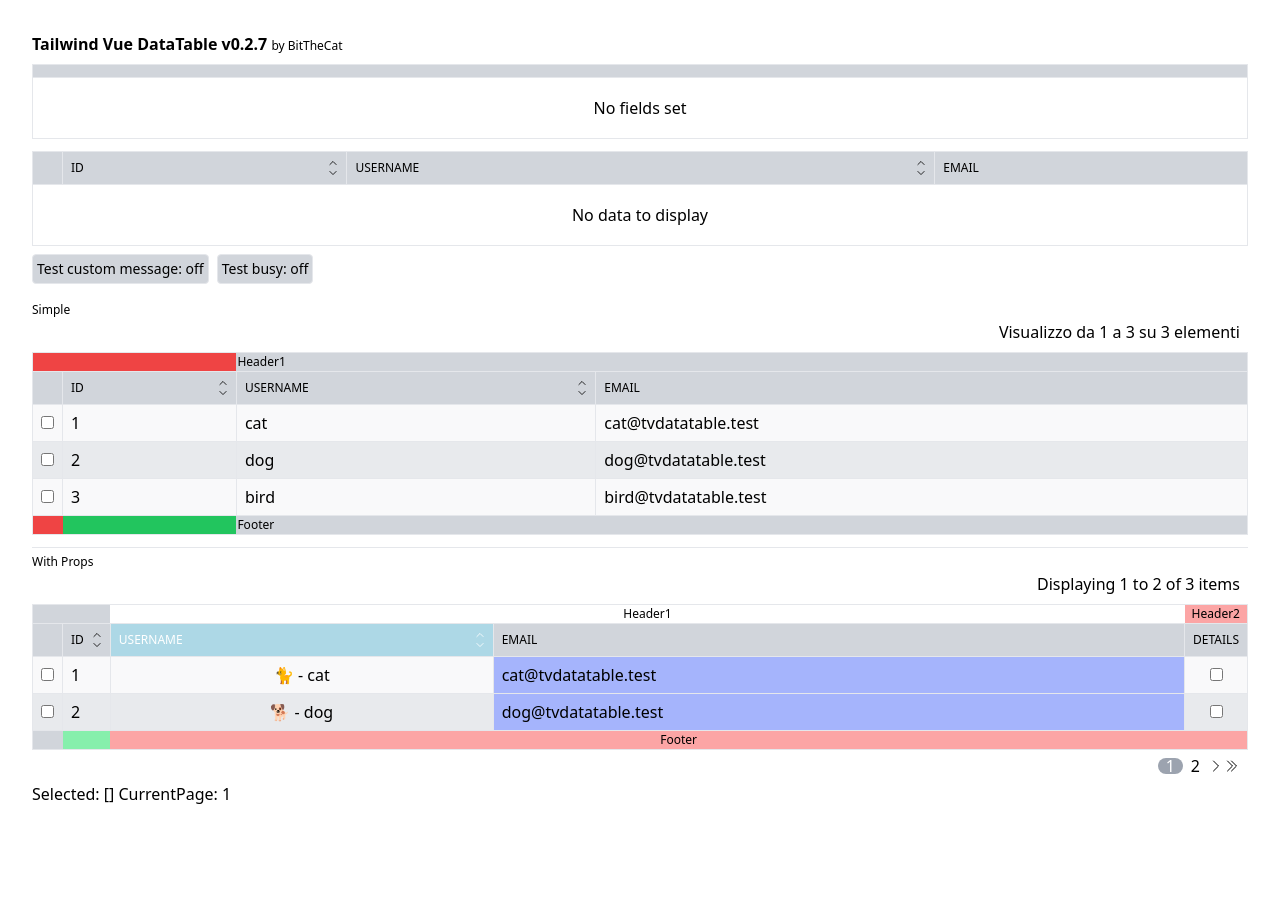
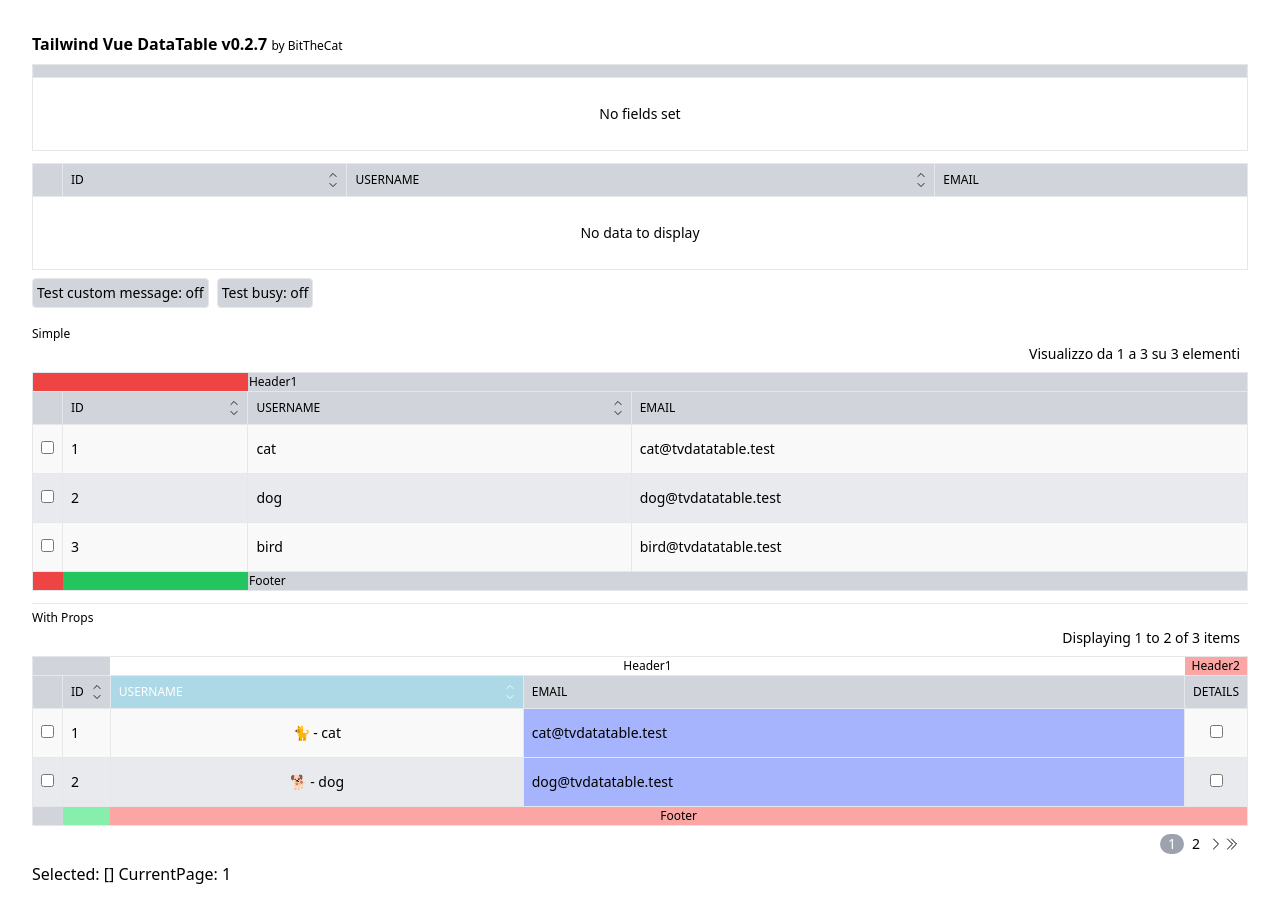
Before and after one commit to BitTheCat/tailwind-vue-data-table, a Vue app: page / in a window 1280 px wide. Before the commit the page ends 838 px from the top, so only its background shows below. Built offline with nearby package versions, Linux system fonts and the light colour scheme.

Commit message:
removed size prop for css style

```diff
--- a/package.json
+++ b/package.json
@@ -1,6 +1,6 @@
 {
     "name": "@bitthecat/tailwind-vue-data-table",
-    "version": "0.2.7",
+    "version": "0.2.8",
     "keywords": [
         "tailwindcss",
         "customisable",
--- a/src/components/TVPagination.vue
+++ b/src/components/TVPagination.vue
@@ -7,7 +7,7 @@
                 viewBox="0 0 24 24"
                 stroke-width="1.5"
                 stroke="currentColor"
-                :class="size === 'sm' ? 'w-3 h-3' : 'w-4 h-4'"
+                class="tv-paginator-size"
                 @click="changePage(1)"
             >
                 <path stroke-linecap="round" stroke-linejoin="round" d="M18.75 19.5l-7.5-7.5 7.5-7.5m-6 15L5.25 12l7.5-7.5" />
@@ -20,7 +20,7 @@
                 viewBox="0 0 24 24"
                 stroke-width="1.5"
                 stroke="currentColor"
-                :class="size === 'sm' ? 'w-3 h-3' : 'w-4 h-4'"
+                class="tv-paginator-size"
                 @click="changePage(undefined, true)"
             >
                 <path stroke-linecap="round" stroke-linejoin="round" d="M15.75 19.5L8.25 12l7.5-7.5" />
@@ -30,7 +30,7 @@
             <template v-for="page of pages" :key="`page_${page}`">
                 <p
                     class="font-medium leading-none cursor-pointer link px-2"
-                    :class="`${paginationClass(page)} ${size === 'sm' ? 'text-xs' : 'text-md'}`"
+                    :class="`${paginationClass(page)} tv-paginator-text`"
                     @click="changePage(page)"
                 >
                     {{ page }}
@@ -44,7 +44,7 @@
                 viewBox="0 0 24 24"
                 stroke-width="1.5"
                 stroke="currentColor"
-                :class="size === 'sm' ? 'w-3 h-3' : 'w-4 h-4'"
+                class="tv-paginator-size"
                 @click="changePage(undefined)"
             >
                 <path stroke-linecap="round" stroke-linejoin="round" d="M8.25 4.5l7.5 7.5-7.5 7.5" />
@@ -57,7 +57,7 @@
                 viewBox="0 0 24 24"
                 stroke-width="1.5"
                 stroke="currentColor"
-                :class="size === 'sm' ? 'w-3 h-3' : 'w-4 h-4'"
+                class="tv-paginator-size"
                 @click="changePage(totPages)"
             >
                 <path stroke-linecap="round" stroke-linejoin="round" d="M11.25 4.5l7.5 7.5-7.5 7.5m-6-15l7.5 7.5-7.5 7.5" />
@@ -87,11 +87,6 @@ const props = defineProps({
         type: Number,
         default: 1
     },
-    size: {
-        type: String,
-        default: 'md',
-        validator: (value) => ['sm', 'md'].includes(value)
-    }
 })
 const emit = defineEmits(['update:currentPage'])
 
--- a/src/components/TVTable.vue
+++ b/src/components/TVTable.vue
@@ -1,6 +1,6 @@
 <template>
     <div v-if="!hidePagination && totalRows != 0 && !hideSummary && !busy" class="flex items-center justify-end mr-2 mb-2 text-body">
-        <span :class="size === 'sm' ? 'text-xs' : 'text-md'">{{ getSummary() }}</span>
+        <span class="tv-summary-size">{{ getSummary() }}</span>
     </div>
 
     <div class="overflow-auto">
@@ -144,7 +144,6 @@
         v-model:currentPage="localCurrentPage"
         :total-rows="localTotalRows"
         :per-page="perPage"
-        :size="size"
     />
 </template>
 
@@ -208,11 +207,6 @@ const props = defineProps({
         type: String,
         default: 'Displaying _STR_FROM_ to _STR_TO_ of _STR_TOTAL_ items'
     },
-    size: {
-        type: String,
-        default: 'md',
-        validator: (value) => ['sm', 'md'].includes(value)
-    }
 })
 
 const emit = defineEmits([
--- a/src/css/app.css
+++ b/src/css/app.css
@@ -19,9 +19,21 @@
 }
 
 .tv-td {
-    @apply px-2 py-1.5 align-top table-cell last:border-b-0
+    @apply px-2 py-3.5 align-top table-cell last:border-b-0 text-2xl md:text-sm
 }
 
 .tv-tfoot {
     @apply text-xs bg-gray-300 border divide-x divide-y
 }
+
+.tv-summary-size {
+    @apply text-lg md:text-sm
+}
+
+.tv-paginator-size {
+    @apply w-6 h-6 md:w-4 md:h-4
+}
+
+.tv-paginator-text {
+    @apply text-lg md:text-sm
+}
```
